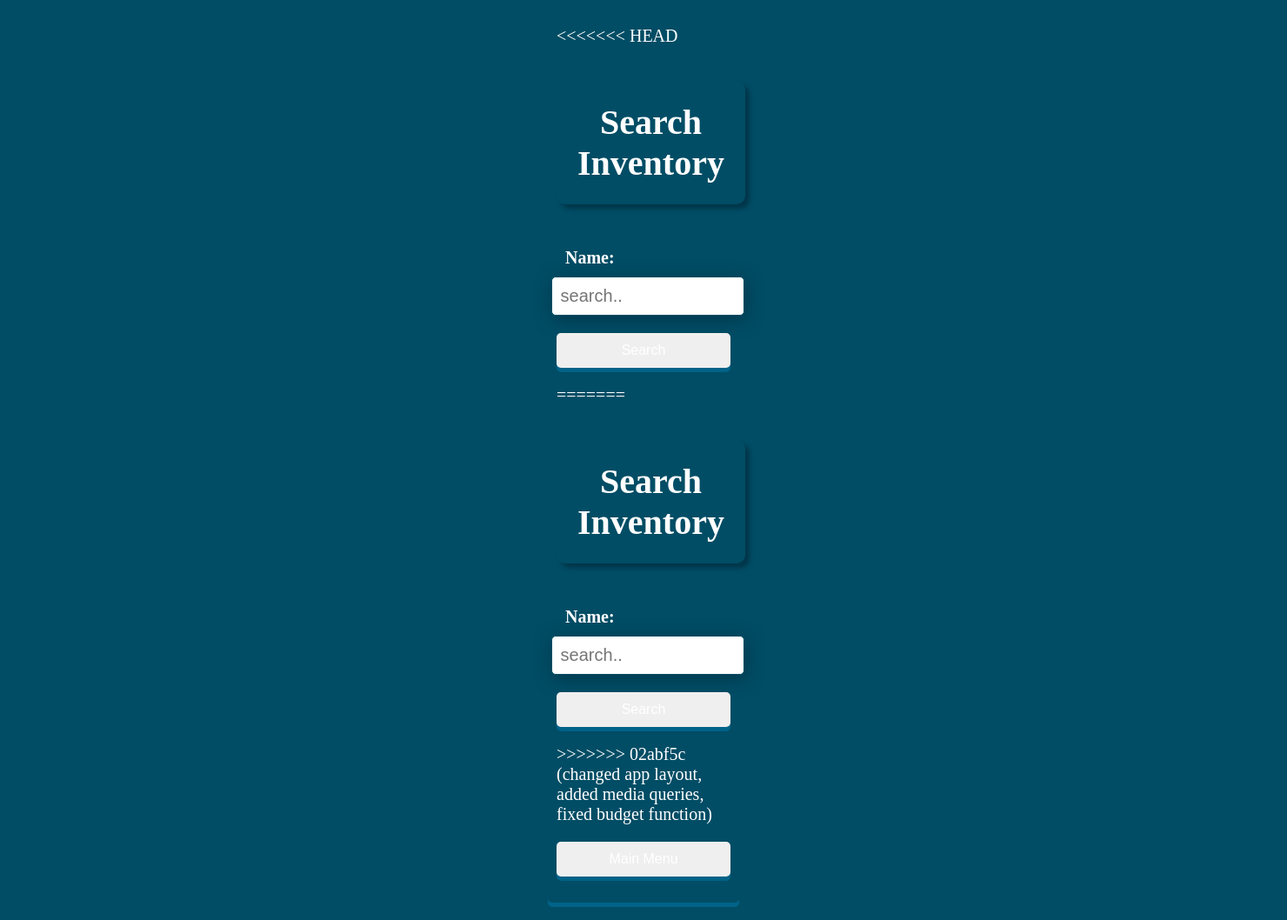
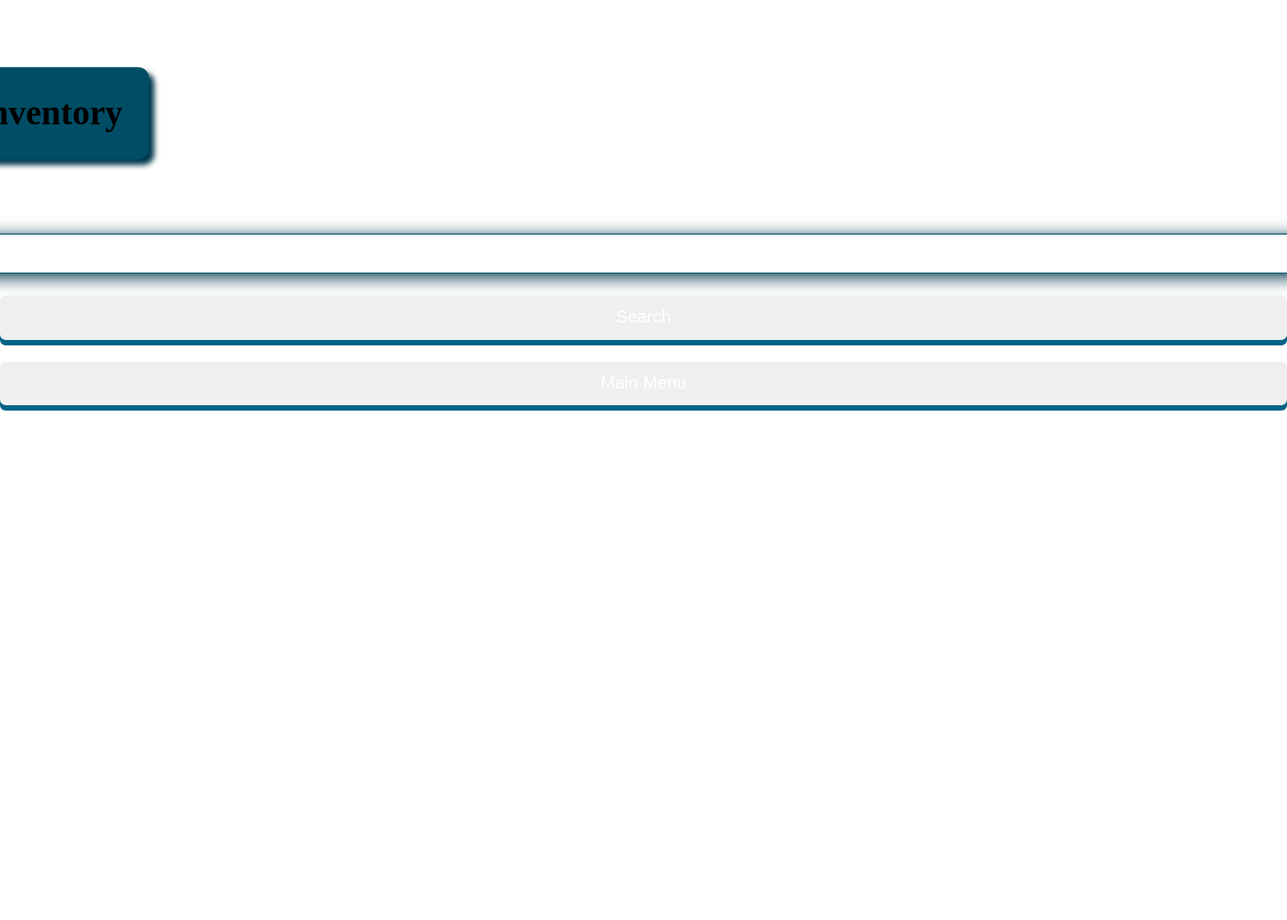
Before and after one commit to god-code-enabled/Inventory-Management-WebApp, a Flask app: page /search in a window 1480 px wide; the page is wider, and only the part inside the window is pictured. Shown: that part at 87% size. After the commit the page ends 473 px from the top of that part, so only its background shows below. Run offline with Flask 3, Linux system fonts and the light colour scheme; parts of the project's set-up code (start-up, migrations or seed data) failed here and were passed over.

Commit message:
cleaned up search.html

```diff
--- a/templates/search.html
+++ b/templates/search.html
@@ -1,36 +1,25 @@
 <!DOCTYPE html>
 <html>
+
 <head>
+    <meta charset="UTF-8">
+    <meta name="viewport" content="width=device-width, initial-scale=1.0, maximum-scale=1.0, user-scalable=no">
     <title>Search Inventory</title>
-    <meta name="viewport" content="width=device-width, initial-scale=1.0, maximum-scale=1.0, user-scalable=no">
-    <title>Inventory Management</title>
     <link rel="stylesheet" type="text/css" href="{{ url_for('static', filename='style.css') }}">
 </head>
-<<<<<<< HEAD
-<body class="webpage mobile-index">
-    <h1 class>Search Inventory</h1>
-    <form method="POST" action="{{ url_for('search') }}">
-        <label for="name">Name:</label>
-        <input type="text" name="name" placeholder = "search..">
-        <input type="submit" value="Search">
-=======
+
 <body class="search-body">
     <h1 class="search-h1">Search Inventory</h1>
     <form method="POST" action="{{ url_for('search') }}">
         <label for="name">Name:</label>
-        <input type="text" name="name" placeholder = "search..">
-        <input type="submit" value="Search" class= "add-item-button">
->>>>>>> 02abf5c (changed app layout, added media queries, fixed budget function)
+        <input type="text" name="name" placeholder="search..">
+        <input type="submit" value="Search" class="add-item-button">
     </form>
     {% if name %}
         {% if details %}
             <h2>Search Results:</h2>
-<<<<<<< HEAD
-            <table>
-=======
             <div class="results-container">
                 <table class="results">
->>>>>>> 02abf5c (changed app layout, added media queries, fixed budget function)
                     <tr>
                         <th>Product</th>
                         <th>Price</th>
@@ -52,10 +41,7 @@
                         <td>{{ total }}</td>
                     </tr>
                 </table>
-<<<<<<< HEAD
-=======
             </div>
->>>>>>> 02abf5c (changed app layout, added media queries, fixed budget function)
         {% else %}
             <p>No matching items found</p>
         {% endif %}
@@ -64,9 +50,8 @@
     {% endif %}
 
     <form method="get" action="{{ url_for('index') }}">
-        <button
-            type="submit"> &nbsp;&nbsp;&nbsp;Main Menu&nbsp;&nbsp;&nbsp;
-        </button>
+        <button type="submit">Main Menu</button>
     </form>
 </body>
+
 </html>
```
Lines whose indentation alone changed are shown as unchanged.
